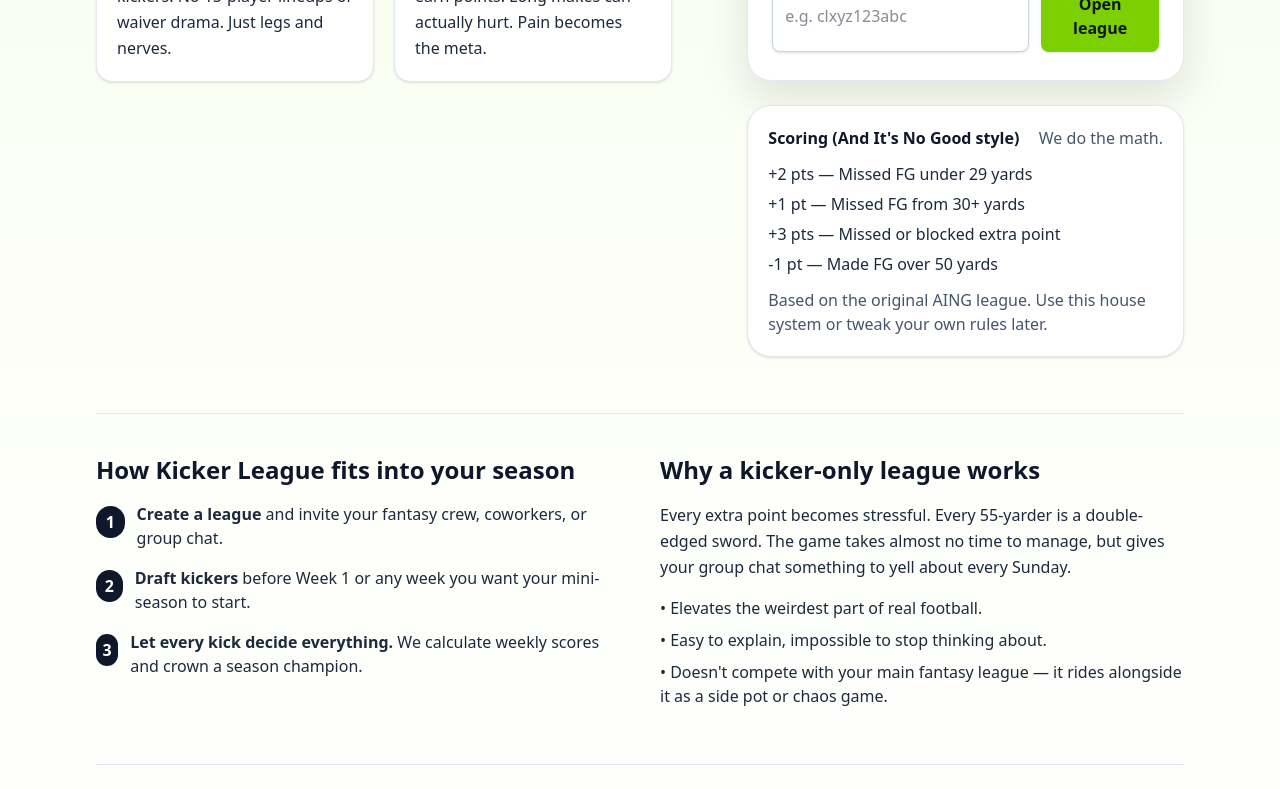
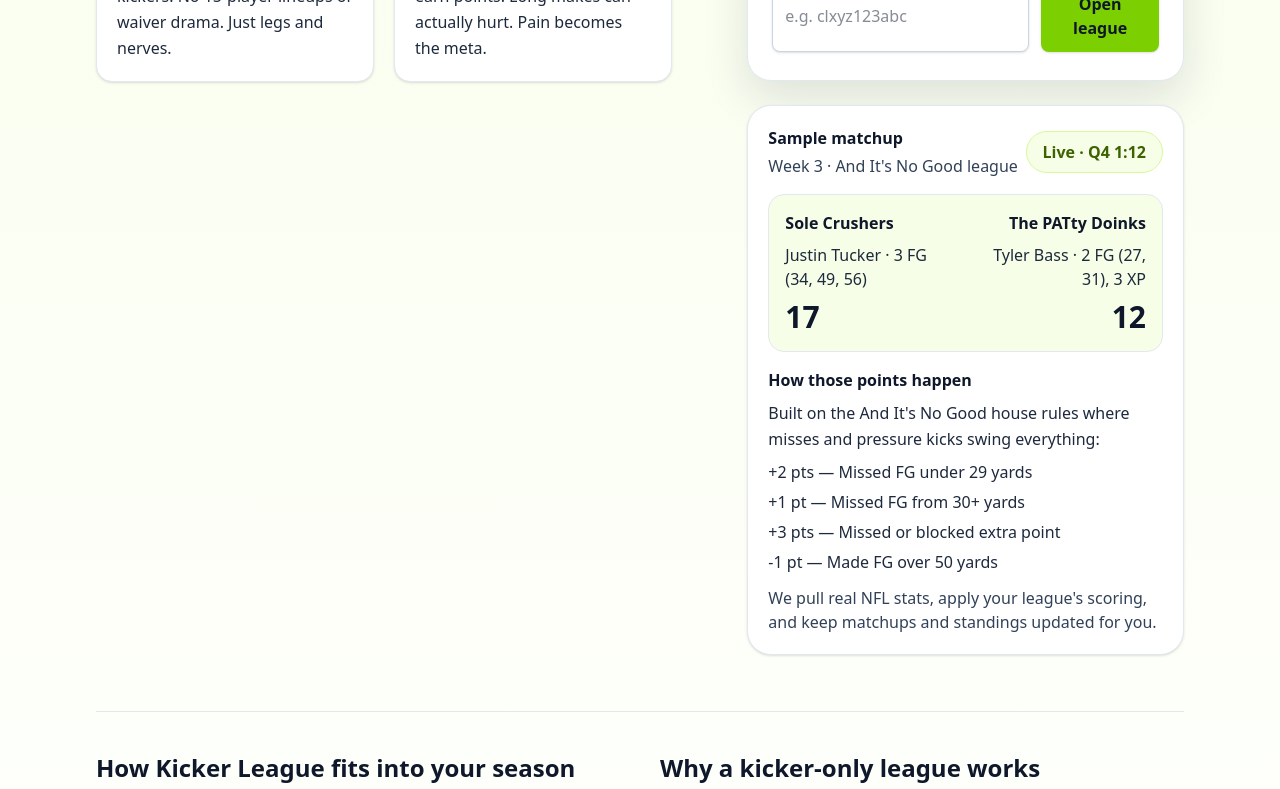
Before and after one commit to graphiclux/kicker-league, a Next.js app: page / in a window 1280 px wide. Shown: the part 740-1529 px from the top of the page. Built offline with nearby package versions, Linux system fonts and the light colour scheme.

Commit message:
feat(ui): add sample matchup panel to landing page and integrate scoring explanation

```diff
--- a/src/app/page.tsx
+++ b/src/app/page.tsx
@@ -51,7 +51,10 @@ export default function Home() {
   return (
     <main className="min-h-screen bg-gradient-to-b from-lime-50 to-white text-slate-900">
       {/* Top bar with big logo only */}
-      <header className="border-b border-slate-200" style={{ backgroundColor: "#faf8f4" }}>
+      <header
+        className="border-b border-slate-200"
+        style={{ backgroundColor: "#faf8f4" }}
+      >
         <div className="mx-auto flex w-full max-w-6xl items-center justify-between px-4 py-4 sm:px-6 lg:px-8">
           <div className="relative h-24 w-24 sm:h-28 sm:w-28">
             <Image
@@ -71,7 +74,6 @@ export default function Home() {
           </Link>
         </div>
       </header>
-
 
       {/* Hero area */}
       <div className="relative">
@@ -124,8 +126,9 @@ export default function Home() {
               </div>
             </div>
 
-            {/* Right: auth card */}
+            {/* Right: auth + sample matchup */}
             <div className="space-y-6">
+              {/* Auth card */}
               <div className="rounded-3xl border border-slate-200 bg-white px-6 py-7 shadow-[0_18px_45px_rgba(15,23,42,0.12)]">
                 <div className="space-y-3 mb-6">
                   <h2 className="text-2xl font-semibold text-slate-900">
@@ -211,25 +214,65 @@ export default function Home() {
                 </div>
               </div>
 
-              {/* scoring card */}
+              {/* Sample matchup + scoring card */}
               <div className="rounded-3xl border border-slate-200 bg-white px-5 py-5 shadow-sm">
-                <div className="flex items-center justify-between mb-3">
-                  <span className="text-base font-semibold text-slate-900">
-                    Scoring (And It&apos;s No Good style)
-                  </span>
-                  <span className="text-base text-slate-600">
-                    We do the math.
-                  </span>
+                <div className="flex items-center justify-between mb-4">
+                  <div className="space-y-1">
+                    <p className="text-base font-semibold text-slate-900">
+                      Sample matchup
+                    </p>
+                    <p className="text-base text-slate-700">
+                      Week 3 · And It&apos;s No Good league
+                    </p>
+                  </div>
+                  <div className="rounded-full bg-lime-50 px-4 py-2 text-base font-semibold text-lime-800 border border-lime-200">
+                    Live · Q4 1:12
+                  </div>
                 </div>
-                <ul className="text-base text-slate-800 space-y-1.5">
+
+                {/* Scoreboard */}
+                <div className="rounded-2xl border border-slate-200 bg-lime-50 px-4 py-4 mb-4">
+                  <div className="grid grid-cols-2 gap-6 items-end">
+                    <div className="space-y-2">
+                      <p className="text-base font-semibold text-slate-900">
+                        Sole Crushers
+                      </p>
+                      <p className="text-base text-slate-800">
+                        Justin Tucker · 3 FG (34, 49, 56)
+                      </p>
+                      <p className="text-3xl font-bold text-slate-900">17</p>
+                    </div>
+                    <div className="space-y-2 text-right">
+                      <p className="text-base font-semibold text-slate-900">
+                        The PATty Doinks
+                      </p>
+                      <p className="text-base text-slate-800">
+                        Tyler Bass · 2 FG (27, 31), 3 XP
+                      </p>
+                      <p className="text-3xl font-bold text-slate-900">12</p>
+                    </div>
+                  </div>
+                </div>
+
+                {/* Scoring explanation */}
+                <div className="space-y-2 mb-2">
+                  <p className="text-base font-semibold text-slate-900">
+                    How those points happen
+                  </p>
+                  <p className="text-base text-slate-800 leading-relaxed">
+                    Built on the And It&apos;s No Good house rules where misses
+                    and pressure kicks swing everything:
+                  </p>
+                </div>
+                <ul className="text-base text-slate-800 space-y-1.5 mb-3">
                   <li>+2 pts — Missed FG under 29 yards</li>
                   <li>+1 pt — Missed FG from 30+ yards</li>
                   <li>+3 pts — Missed or blocked extra point</li>
                   <li>-1 pt — Made FG over 50 yards</li>
                 </ul>
-                <p className="mt-3 text-base text-slate-600">
-                  Based on the original AING league. Use this house system or
-                  tweak your own rules later.
+                <p className="text-base text-slate-700">
+                  We pull real NFL stats, apply your league&apos;s scoring, and
+                  keep matchups and standings updated for you.
                 </p>
               </div>
             </div>
```
